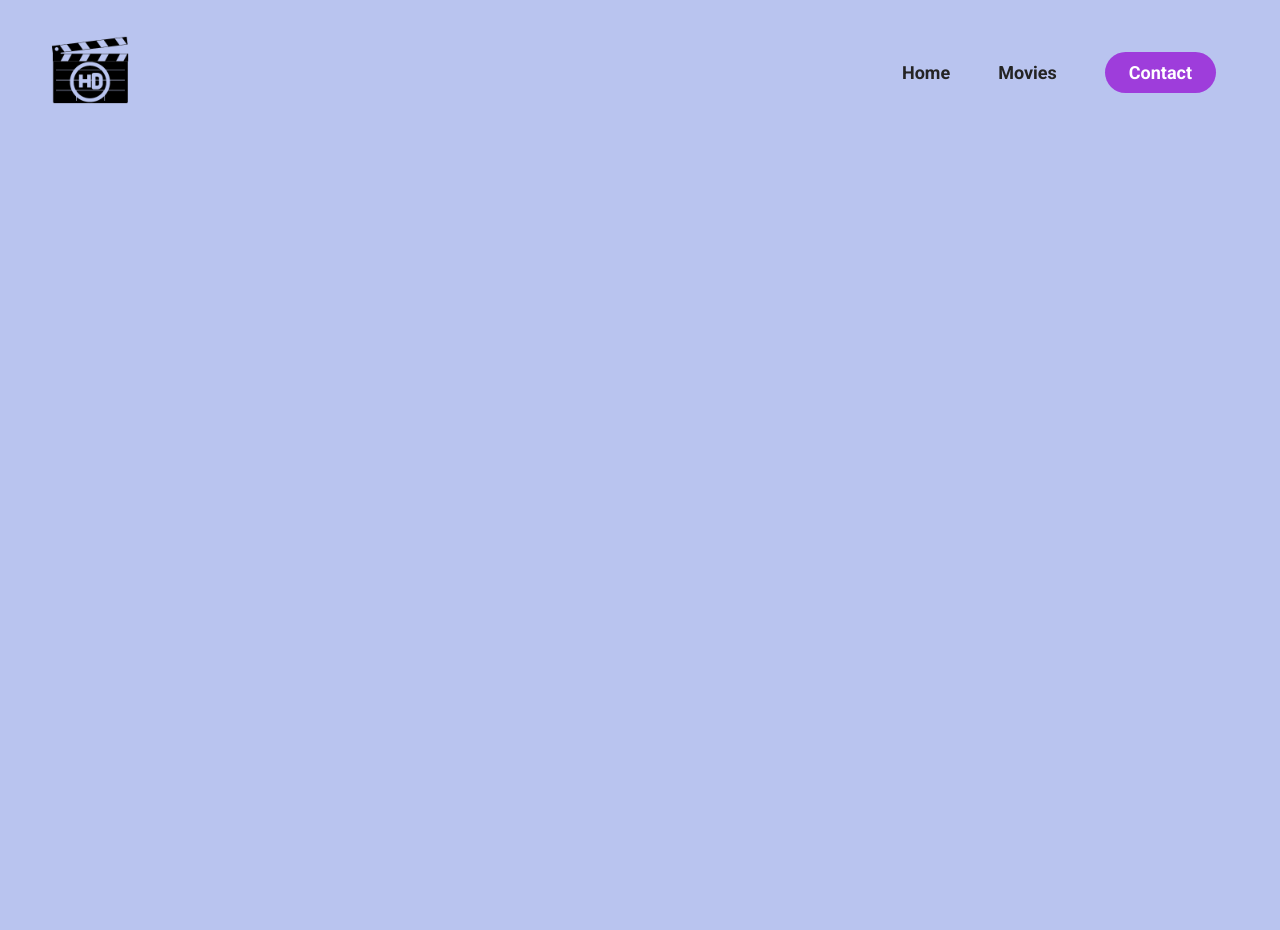
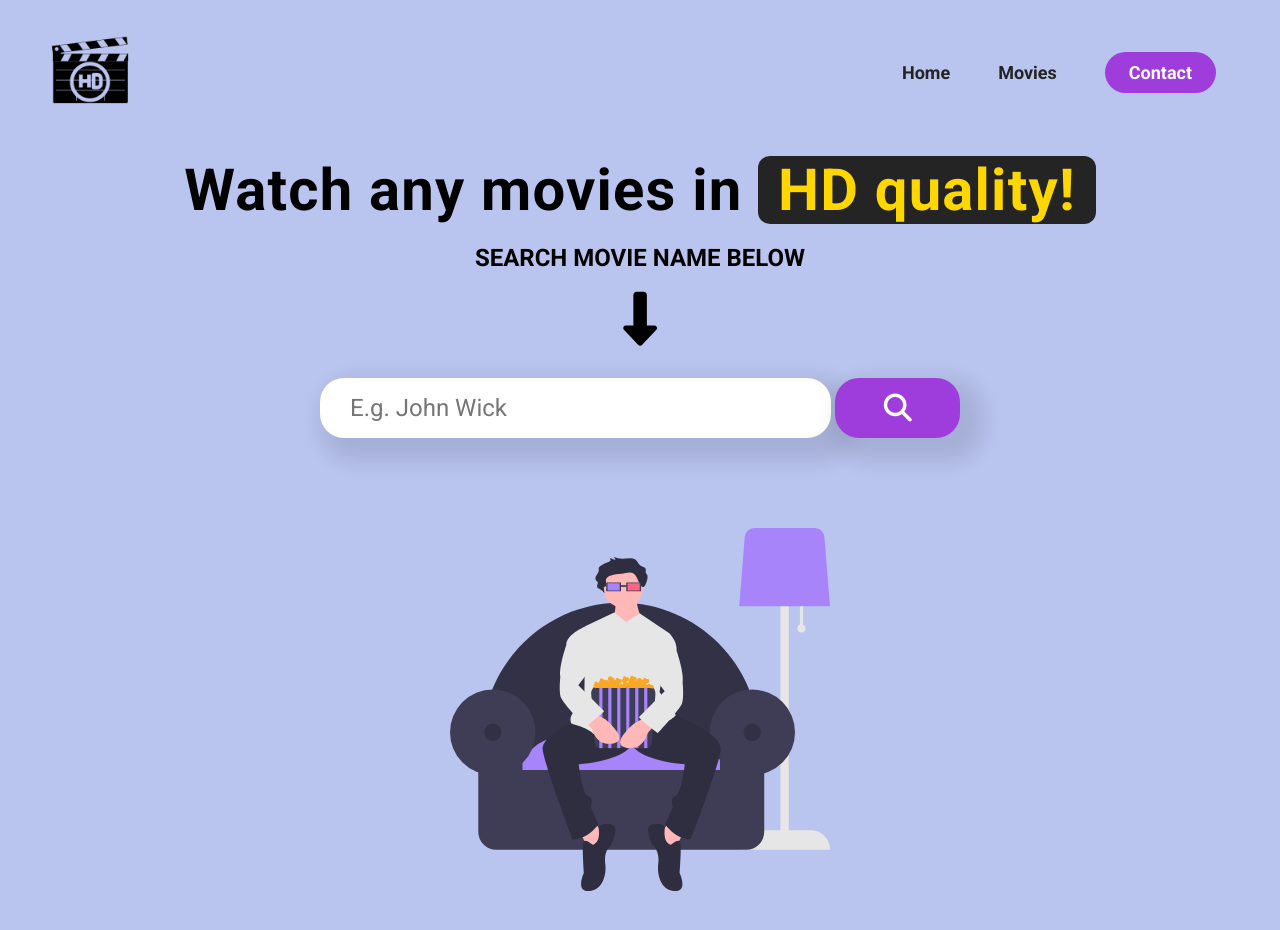
Before and after one commit to syedhariz1995/W4-FINAL-PROJECT, a plain HTML site: page index.html in a window 1280 px wide. Before the commit the page ends 800 px from the top, so only its background shows below. Drawn offline with Linux system fonts and the light colour scheme.

Commit message:
added main page. Next page on the way

```diff
--- a/index.html
+++ b/index.html
@@ -6,6 +6,7 @@
   <meta name="viewport" content="width=device-width, initial-scale=1.0">
   <title>Picka Movie</title>
   <link rel="stylesheet" href="styles.css">
+  <script src="https://kit.fontawesome.com/eede701a2c.js" crossorigin="anonymous"></script>
 </head>
 <body>
   <section id="main">
@@ -17,6 +18,24 @@
         <li><a class="nav__link nav__contact--button" href="#">Contact</a></li>
       </ul>
     </nav>
+
+    <header>
+      <div class="description__container">
+        <h1 class="main__description">Watch any movies in <span class="gold-black">HD quality!</span> </h1>
+        <h3 class="sub__description">SEARCH MOVIE NAME BELOW</h3>
+        <i class="fa-sharp fa-solid fa-down-long"></i>
+      </div>
+      <div class="search__container search__container--main">
+        <input class="search" type="text" placeholder="E.g. John Wick">
+        <button class="search--button">
+          <i class="fa-solid fa-magnifying-glass"></i>
+        </button>
+      </div>
+
+      <figure class="header__img--container">
+        <img class="header__img" src="./assets/undraw_home_cinema_l7yl.svg" alt="">
+      </figure>
+    </header>
   </section>
 </body>
 </html>
--- a/styles.css
+++ b/styles.css
@@ -69,5 +69,104 @@
 
 .nav__contact--button:hover{
   background-color: #cd7cff;
-  transform: translate(1, 1);
+  /* transform: translate(1, 1); */
 }
+
+.gold-black{
+  background-color: #242424;
+  color: gold;
+  padding: 0 20px;
+  border-radius: 12px;
+}
+
+.description__container{
+  display: flex;
+  flex-direction: column;
+  align-items: center;
+  justify-content: center;
+  margin: 32px 0;
+}
+
+.main__description{
+  font-size: 58px;
+  letter-spacing: 1.2px;
+}
+
+.sub__description{
+  font-size: 24px;
+  padding: 20px 0;
+}
+
+.fa-down-long{
+  font-size: 54px;
+}
+
+.search__container{
+  display: flex;
+  align-items: center;
+  justify-content: center;
+  margin-top: 48px;
+  width: 100%;
+  max-width: 640px;
+  margin: 0 auto;
+}
+
+.search{
+  width: 100%;
+  background-color: #fff;
+  border: none;
+  color: #242424;
+  height: 60px;
+  padding: 0 30px;
+  font-size: 24px;
+  box-shadow: 12px 12px 20px 12px rgb(0 0 0 / 10%);
+  border-radius: 24px;
+  border: none;
+  outline: none;
+  display: inline-block;
+}
+
+.search:focus{
+  border-color: #9e3ddb;
+}
+
+.search--button{
+  background-color: #9e3ddb;
+  transition: all 300ms ease;
+  cursor: pointer;
+  width: 160px;
+  height: 60px;
+  margin-left: 4px;
+  border-radius: 24px;
+  box-shadow: 12px 12px 20px 12px rgb(0 0 0 / 10%);
+  border: none;
+}
+
+.fa-magnifying-glass{
+  font-size: 28px;
+  background-color: #9e3ddb;
+  color: #fff;
+  transition: all 300ms ease;
+}
+
+.search--button:hover{
+  background-color: #cd7cff;
+}
+
+.search--button:hover i{
+  background-color: #cd7cff;
+}
+
+
+.header__img--container{
+  display: flex;
+  align-items: center;
+  justify-content: center;
+  width: 100%;
+  max-width: 380px;
+  margin: 90px auto;
+}
+
+.header__img{
+  width: 100%;
+}
```
Also changed, not shown: assets/undraw_home_cinema_l7yl.svg (added).
